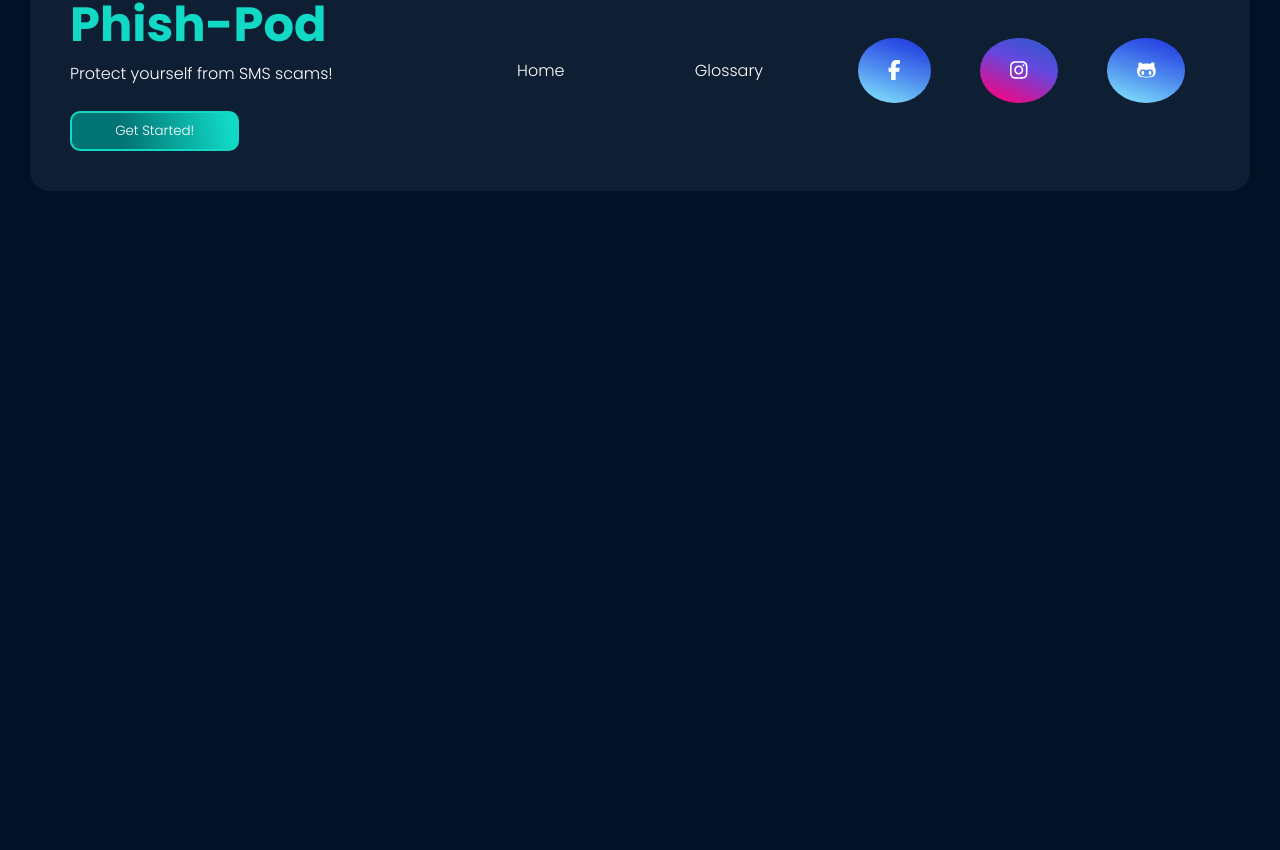
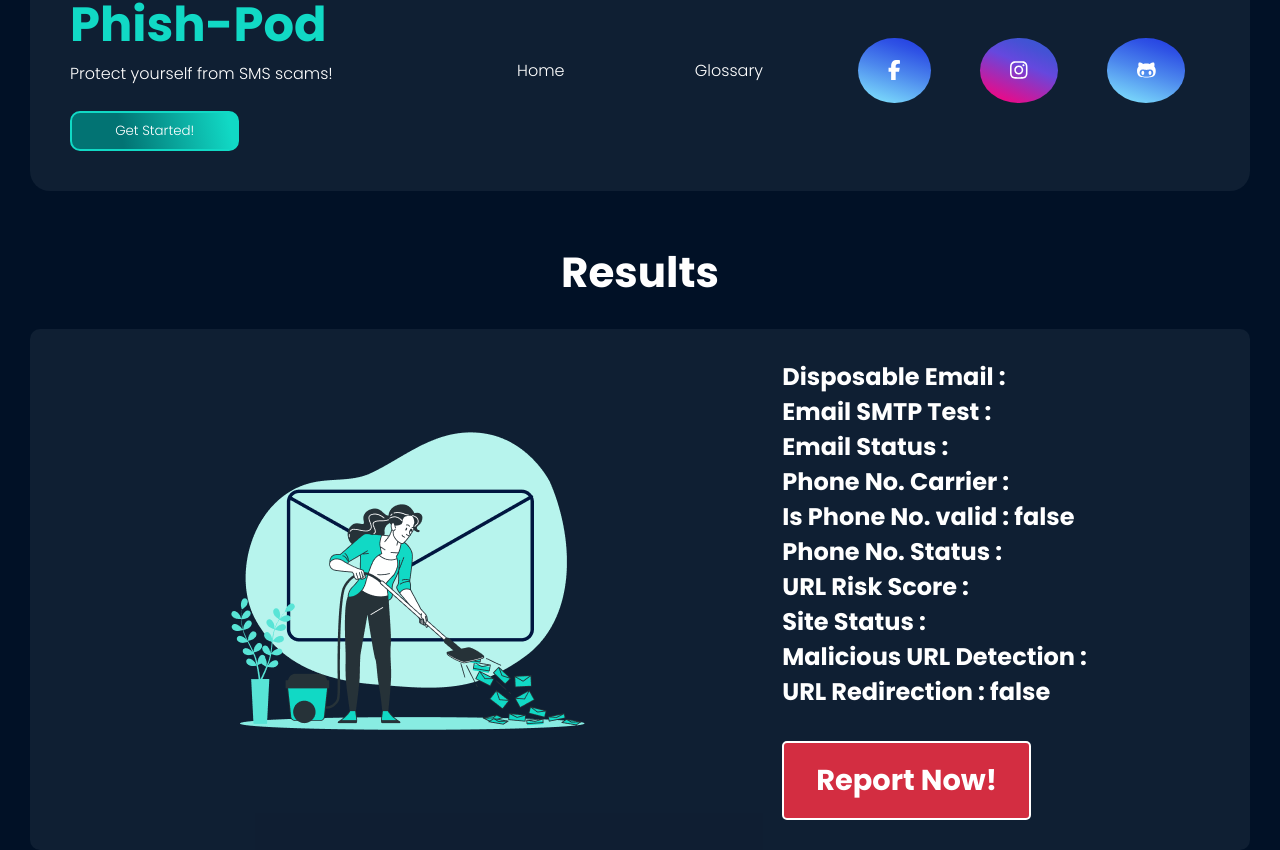
Before and after one commit to niyashiyas/Phish-Pod, a React (Create React App) app: page /glossary in a window 1280 px wide. Shown: the part 966-1816 px from the top of the page. Before the commit the page ends 1207 px from the top, so only its background shows below. Built offline with nearby package versions, Linux system fonts and the light colour scheme.

Commit message:
UI: result page fixed

```diff
--- a/src/App.js
+++ b/src/App.js
@@ -5,6 +5,7 @@ import Navbar from './components/Navbar';
 import Main from './components/Main';
 import Form from './components/Form';
 import Glossary from './components/Glossary/Glossary';
+import Result from './components/Result/Result'
 function App() {
   return (
     <>
@@ -16,7 +17,9 @@ function App() {
           <Route path="/glossary" element={
             <>
             <Navbar/>
-          <Glossary/></>
+          <Glossary/>
+          <Result /></>
+
 
           } />
         </Routes>
--- a/src/components/Form.css
+++ b/src/components/Form.css
@@ -75,6 +75,7 @@ textarea {
 .step3 p {
   background-color: rgb(255, 255, 255);
   color: rgb(0, 0, 0);
+  margin: 5px 0;
   text-align: center;
 }
 
--- a/src/components/Result/Result.css
+++ b/src/components/Result/Result.css
@@ -1,13 +1,16 @@
 .resultsBox {
   color: white;
+}
+.resultsBox h1{
+  text-align: center;
+  margin-top: 2rem;
 }
 .resultsContent {
   padding: 30px 0px;
   background-color: rgba(237, 242, 244, 0.058);
   border-radius: 10px;
   display: flex;
-  flex-direction: column;
-  justify-content: center;
+  justify-content: space-evenly;
   align-items: center;
 }
 img {
@@ -16,12 +19,13 @@ img {
 }
 .reportButton {
   color: #011c40;
+  font-size: 1.8rem;
   font-weight: 600;
-  background: #ff6161;
+  background: #d32d41;
   border: 2px solid #ffffff;
   border-radius: 5px;
-  padding: 8px 16px;
-  margin-top: 10px;
+  padding: 1rem 2rem;
+  margin-top: 2rem;
 }
 .resultsContent a,
 p {
@@ -35,3 +39,12 @@ p {
   align-items: center;
   justify-content: center;
 }
+.final-result h6{
+  font-size: 24px;
+}
+
+@media  screen and (max-width: 800px) {
+  .resultsContent{
+    flex-direction: column;
+  }
+}
--- a/src/components/Result/Result.js
+++ b/src/components/Result/Result.js
@@ -25,7 +25,7 @@ const Result = ({de, se, em, ca, nv, mb, ur, urd, du, ud}) => {
             <h6>Site Status : {urd}</h6>
             <h6>Malicious URL Detection : {du}</h6>
             <h6>URL Redirection : {ud ? "true" : "false"}</h6>
-          </div>
+
           <button className="reportButton">
             <a
               href="https://cybercrime.gov.in/Webform/Crime_AuthoLogin.aspx"
@@ -34,6 +34,7 @@ const Result = ({de, se, em, ca, nv, mb, ur, urd, du, ud}) => {
               Report Now!
             </a>
           </button>
+          </div>
         </div>
       </div>
     </div>
```
